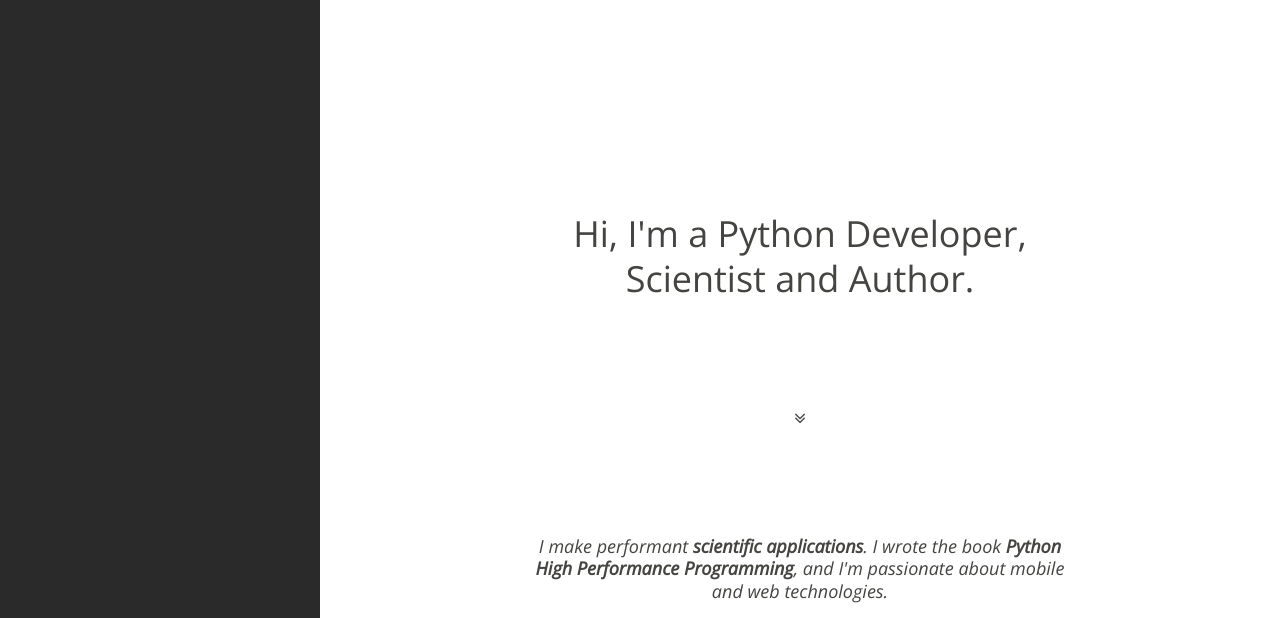
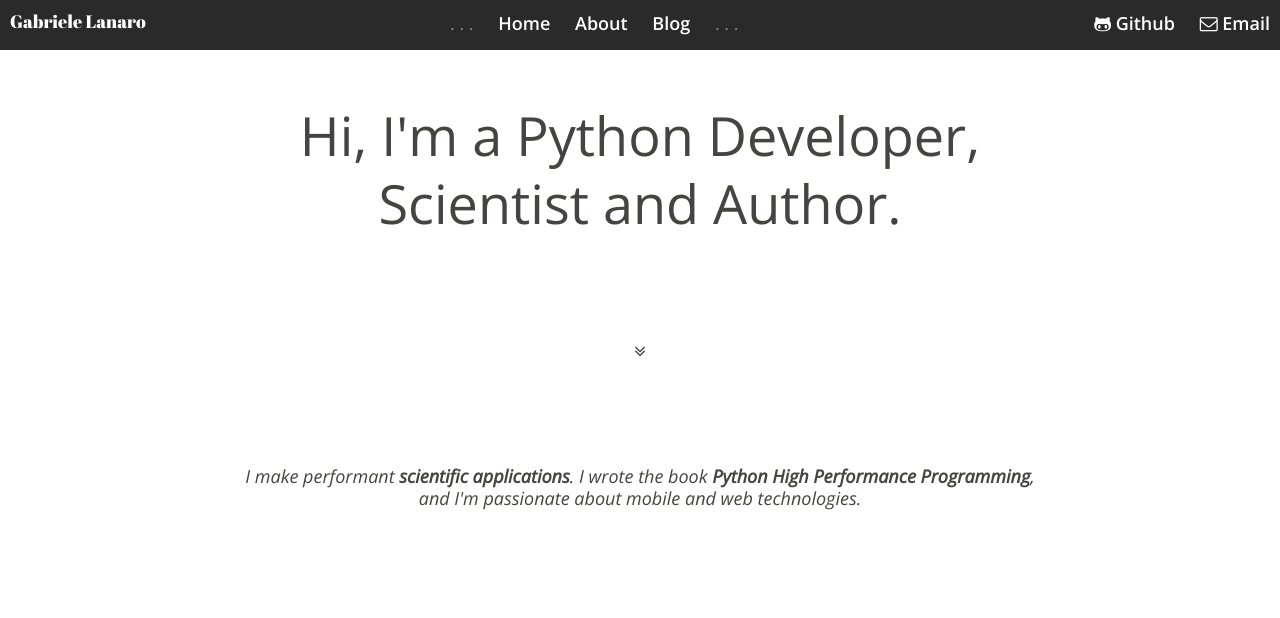
Before and after one commit to gabrielelanaro/gabrielelanaro.github.io, a Jekyll site: the page built from index.html, in a window 1280 px wide and 1400 px high. Shown: the top 618 px of the window. Built offline with Jekyll 4.4.1, drawn with Linux system fonts in a browser that asks for light colours; some of the changed text lies outside the part shown.

Commit message:
Responsitivity is not completely broken

```diff
--- a/_layouts/default.html
+++ b/_layouts/default.html
@@ -28,9 +28,19 @@
     <header class="masthead">
       <div class="masthead-inner">
         <a href="/"><h1>Gabriele Lanaro</h1></a>
-        <p class="lead">Obsessive compulsive developer, scientist and author.</p>
+<!--        <p class="lead">Obsessive compulsive developer, scientist and author.</p>-->
 
-<!--
+      </div>
+        <nav>
+            <ul>
+                <li>. . .</li>
+                <li><a href="/">Home</a></li>
+                <li><a href="/about">About</a></li>
+                <li><a href="/blog">Blog</a></li>
+                <li>. . .</li>
+            </ul>
+        </nav>
+
         <div class="colophon">
           <ul class="colophon-links">
             <li>
@@ -41,8 +51,8 @@
             </li>
           </ul>
         </div>
--->
-      </div>
+
+
     </header>
 
     <div class="content container">
--- a/public/css/hyde.css
+++ b/public/css/hyde.css
@@ -226,12 +226,16 @@ a:hover {
 
 /* Footer area of masthead */
 .colophon {
-  margin-top: 20px;
+    float: right;
+    right: 100px;
   color: #7a7a7a;
 }
-.colophon-links {
-  margin: 0 0 15px;
-  list-style: none;
+.colophon-links li {
+    list-style: none;
+    display: inline;
+    padding: 10px;
+    position: relative;
+    top: 10px;
 }
 
 
@@ -371,11 +375,26 @@ i.clickme {
   .masthead-inner {
     padding: 40px;
   }
+/*
   .posts {
     margin-left: 40px;
     margin-right: 40px;
   }
+*/
 
+    .projects {
+        margin: 0;
+        padding: 0;
+    }
+
+    .project-list {
+        display: table;
+    }
+    .project {
+        display: table-cell;
+        width: auto;
+        margin: 0;
+    }
 }
 
 @media (min-width: 990px) {
@@ -384,38 +403,54 @@ i.clickme {
     font-size: 18px;
   }
   .masthead h1 {
-    font-size: 64px;
+    font-size: 1em;
   }
 
   /* Center container in available real estate */
   .container {
-    margin-left: 35%;
-    margin-right: 10%;
-    width: 55%;
+    margin: 0 auto;
+    width: 80%;
   }
 
   /* Fix the masthead to the side for impact and awesomeness */
   .masthead {
-    position: fixed;
-    top: 0;
-    left: 0;
-    bottom: 0;
-    width: 25%;
-    margin-bottom: 0;
+      position: fixed;
+      top: 0;
+      left: 0;
+      width: 100%;
+      height: 50px;
+      z-index: 10;
   }
   .masthead-inner {
-    position: absolute;
-    bottom: 0;
-    right: 0;
-    left: 0;
-  }
-  .masthead .lead {
-    font-size: 24px;
-  }
-  .colophon {
-    margin-top: 40px;
+      position: absolute;
+      padding: 0;
+      top: 10px;
+      left: 10px;
   }
 
+    nav {
+        position: absolute;
+        top: 10px;
+        left: 50%;
+        width: 400px;
+        margin-left: -200px;
+    }
+    nav ul li {
+        width: 100%;
+        display: inline;
+        list-style: none;
+        padding: 10px;
+    }
+
+    .presentation h1 {
+        font-size: 3em;
+        margin: 10%;
+    }
+
+    .presentation h2 {
+        font-size: 1em;
+        margin: 10%;
+    }
   /* Remove mobile device padding from list of posts */
   .posts {
     margin-left: 0;
```
